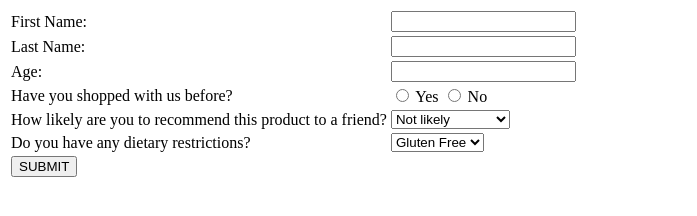
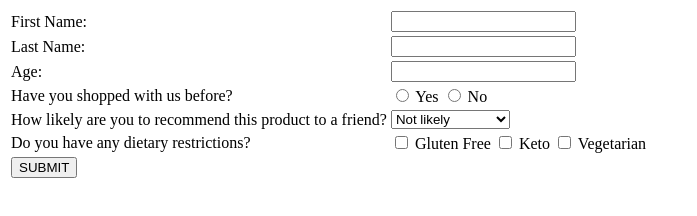
Before and after one commit to wtubmanbryan/fsw110, a plain HTML site: page other-html-inputs/index.html in a window 1280 px wide. Shown: the whole page, without its empty margins (0-697 px from the left). Drawn offline with Linux system fonts and the light colour scheme.

Commit message:
Added Using Other HTML Inputs

```diff
--- a/modifying-element-value/script.js
+++ b/modifying-element-value/script.js
@@ -7,7 +7,7 @@ function submitForm(){
     let email = document.getElementById('email')
 
     alert(firstName.value + " " + lastName.value + " " + email.value)
-    // firstName.value =""
-    // lastName.value=""
-    // email.value=""
+    firstName.value =""
+    lastName.value=""
+    email.value=""
 }
--- a/other-html-inputs/index.html
+++ b/other-html-inputs/index.html
@@ -34,13 +34,13 @@
             </select>
 
             </td>
+
         </tr>
         <td>Do you have any dietary restrictions?</td>
-        <td><select name="recommend" id="recom">
-            <option value="gluten free"> Gluten Free</option>
-            <option value="keto">Keto</option>
-            <option value="vegetarian">Vegetarian</option>
-        </select>
+        <td><input type="checkbox" name="dietary" id="" value="gluten free" />  <label for="html">Gluten Free</label>
+            <input type="checkbox" name="dietary" id="" value="keto" />  <label for="html">Keto</label>
+            <input type="checkbox" name="dietary" id="" value="vegetarian" />  <label for="html">Vegetarian</label>
+        </td>
 
         <tr>
             <td><input type="submit" id="submitBtn" value="SUBMIT"></td>
```
